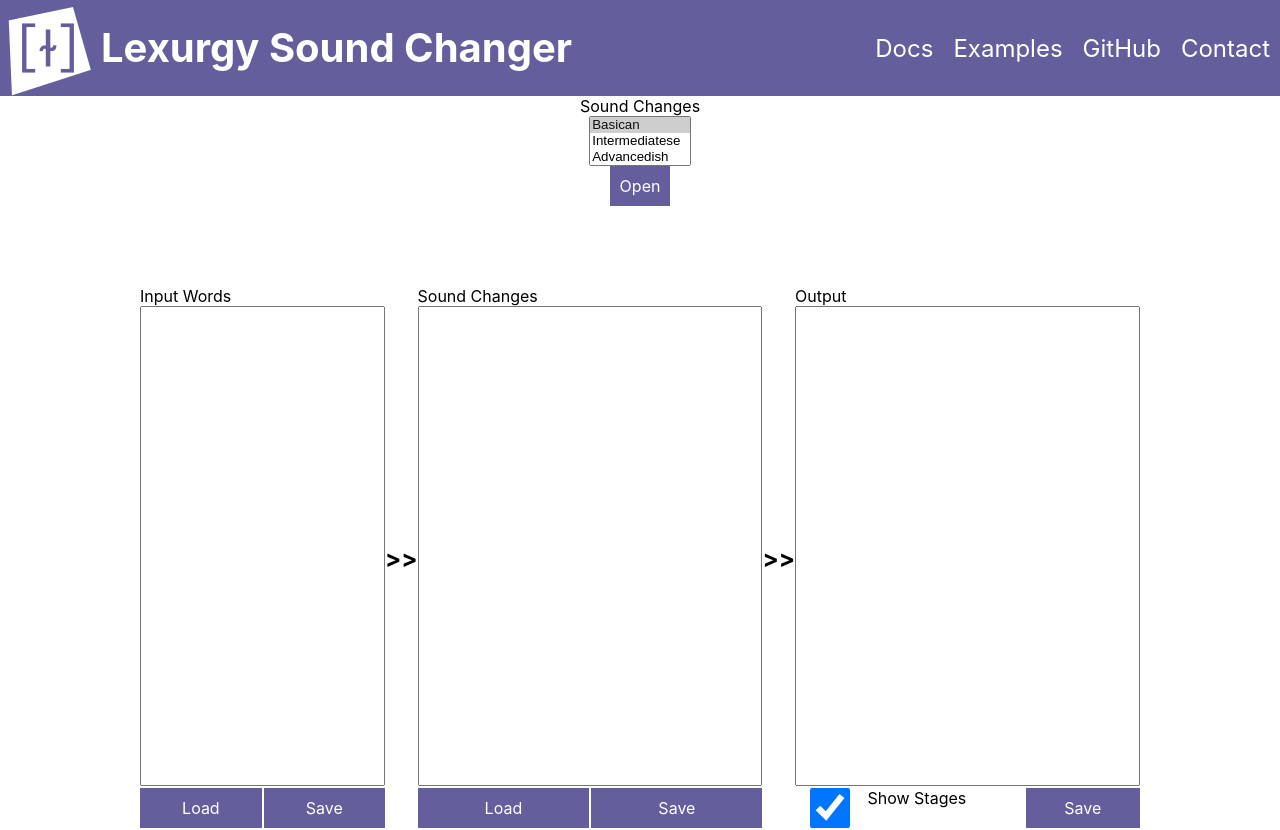
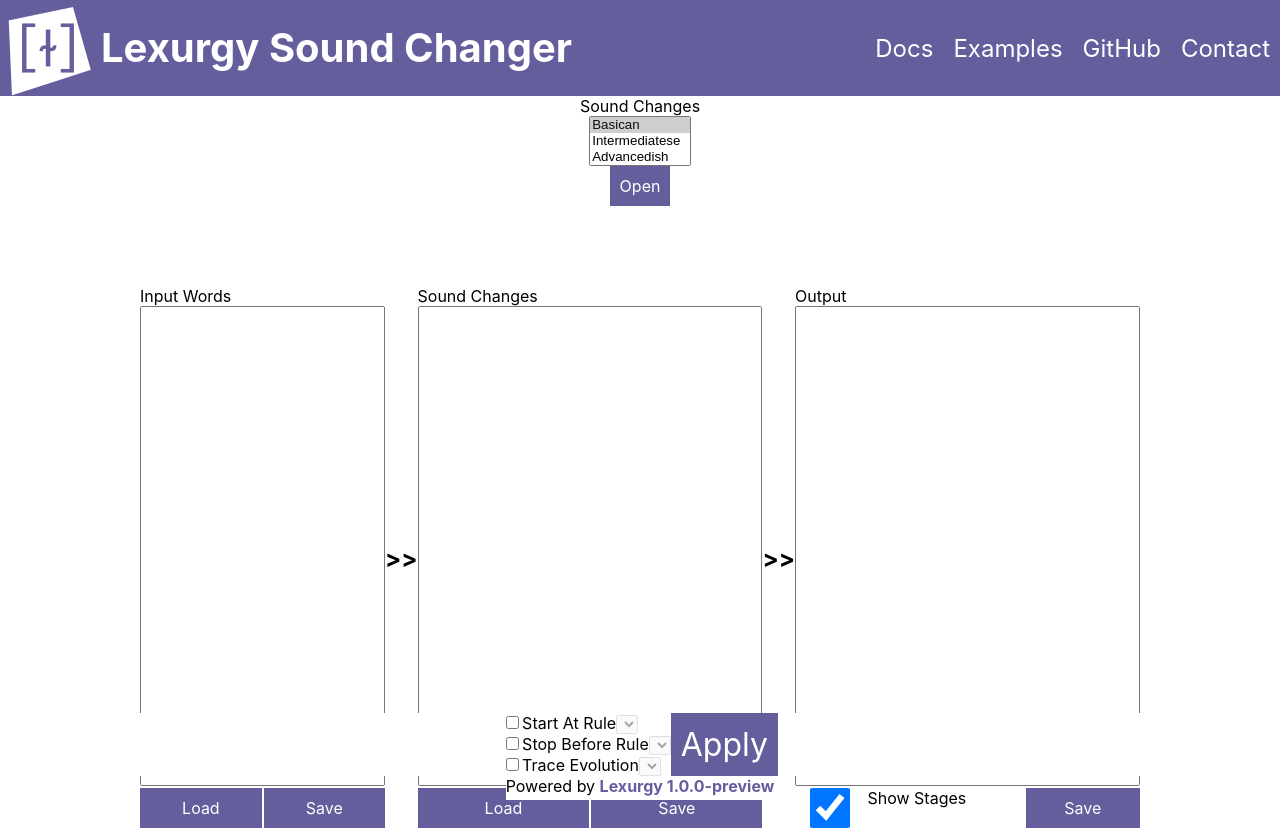
Before and after one commit to def-gthill/lexurgy-web, a Next.js app: page /examples/sc in a window 1280 px wide. Shown: the top 830 px of the page. Built offline with nearby package versions, Linux system fonts and the light colour scheme.

Commit message:
Add start at/stop before/trace

```diff
--- /dev/null
+++ b/components/checkdrop.js
@@ -0,0 +1,50 @@
+import React from "react"
+import styles from "../styles/Checkdrop.module.css"
+
+export default class Checkdrop extends React.Component {
+  constructor(props) {
+    super(props)
+    this.updateEnabled = this.updateEnabled.bind(this)
+    this.updateChosen = this.updateChosen.bind(this)
+  }
+
+  render() {
+    const options = this.props.options.map((option, index) => (
+      <option
+        key={index}
+        value={option}
+        selected={option === this.props.chosen}
+      >{option}</option>
+    ))
+    return (
+      <div className={styles.checkdrop}>
+        <input
+          id={this.props.id}
+          type="checkbox"
+          checked={this.props.enabled}
+          onChange={this.updateEnabled}
+        />
+        <label htmlFor={this.props.id}>{this.props.label}</label>
+        <select onChange={this.updateChosen} disabled={!this.props.enabled}>
+          {options}
+        </select>
+      </div>
+    )
+  }
+
+  updateEnabled(event) {
+    this.props.onChange(
+      this.props.id,
+      event.target.checked,
+      this.props.chosen,
+    )
+  }
+
+  updateChosen(event) {
+    this.props.onChange(
+      this.props.id,
+      this.props.enabled,
+      event.target.value,
+    )
+  }
+}
--- a/components/sc.js
+++ b/components/sc.js
@@ -3,6 +3,7 @@ import styles from "../styles/SC.module.css"
 import Editor from "../components/editor"
 import Arrow from "../components/arrow"
 import lexurgy from "../lib/lexurgy";
+import Checkdrop from "./checkdrop";
 
 // noinspection JSUnresolvedVariable
 const lex = lexurgy.com.meamoria.lexurgy
@@ -21,11 +22,23 @@ export default class SC extends React.Component {
       stages: null,
       error: null,
       outputArrows: true,
+      startAt: {
+        enabled: false,
+        chosen: null,
+      },
+      stopBefore: {
+        enabled: false,
+        chosen: null,
+      },
+      trace: {
+        enabled: false,
+        chosen: null,
+      },
     }
     this.updateEditorWith = this.updateEditorWith.bind(this)
-    this.output = this.output.bind(this)
     this.setOutputArrows = this.setOutputArrows.bind(this)
     this.runLexurgy = this.runLexurgy.bind(this)
+    this.updateCheckdrop = this.updateCheckdrop.bind(this)
   }
 
   render() {
@@ -68,8 +81,35 @@ export default class SC extends React.Component {
             <label htmlFor="showStages">Show Stages</label>
           </Editor>
         </div>
-
-        <button className="button big-button" onClick={this.runLexurgy}>Apply</button>
+        <div className={styles.controls}>
+          <div className={styles.runSettings}>
+            <Checkdrop
+              id="startAt"
+              label="Start At Rule"
+              options={this.ruleNames()}
+              enabled={this.state.startAt.enabled}
+              chosen={this.state.startAt.chosen}
+              onChange={this.updateCheckdrop}
+            />
+            <Checkdrop
+              id="stopBefore"
+              label="Stop Before Rule"
+              options={this.ruleNames()}
+              enabled={this.state.stopBefore.enabled}
+              chosen={this.state.stopBefore.chosen}
+              onChange={this.updateCheckdrop}
+            />
+            <Checkdrop
+              id="trace"
+              label="Trace Evolution"
+              options={this.inputWords()}
+              enabled={this.state.trace.enabled}
+              chosen={this.state.trace.chosen}
+              onChange={this.updateCheckdrop}
+            />
+          </div>
+          <button className="button big-button" onClick={this.runLexurgy}>Apply</button>
+        </div>
       </main>
     )
   }
@@ -84,7 +124,7 @@ export default class SC extends React.Component {
     } else if (!this.state.stages) {
       return ""
     } else if (this.state.outputArrows) {
-      const stages = [this.splitInput()].concat(this.state.stages)
+      const stages = [this.inputWords()].concat(this.state.stages)
       return lex.scMakeStageComparisons(stages).join("\n")
     } else {
       return this.state.stages.at(-1).join("\n")
@@ -96,7 +136,7 @@ export default class SC extends React.Component {
   }
 
   runLexurgy() {
-    const input = this.splitInput()
+    const input = this.inputWords()
     try {
       const soundChanger = lex.SoundChanger.Companion.fromLsc(this.state.changes)
       const stages = soundChanger.change(input).map((result) => result.words)
@@ -106,7 +146,29 @@ export default class SC extends React.Component {
     }
   }
 
-  splitInput() {
+  inputWords() {
     return this.state.input.split(/\r?\n/)
   }
+
+  ruleNames() {
+    const lines = this.state.changes.split(/\r?\n/).map(
+      (line) => line.trim()
+    )
+    const ruleNameLines = lines.filter((line) =>
+      line.endsWith(":") &&
+      !(startsWithAnyOf(
+        line.toLowerCase(),
+        ["syllables", "deromanizer", "romanizer", "then", "else"]
+      ))
+    )
+    return ruleNameLines.map((line) => line.slice(0, -1))
+  }
+
+  updateCheckdrop(id, enabled, chosen) {
+    this.setState({[id]: {enabled: enabled, chosen: chosen}})
+  }
 }
+
+function startsWithAnyOf(string, possibleStarts) {
+  return possibleStarts.some((start) => string.startsWith(start))
+}
--- a/styles/Frame.module.css
+++ b/styles/Frame.module.css
@@ -44,6 +44,13 @@
   color: white;
   background-color: #645E9D;
   padding: 10px;
+}
+
+.footer {
+  height: 1.5rem;
+  background-color: white;
+  position: fixed;
+  bottom: 0;
 }
 
 @media (max-width: 875px) {
--- a/styles/SC.module.css
+++ b/styles/SC.module.css
@@ -34,6 +34,15 @@
   flex: 1 0 200px;
 }
 
+.controls {
+  width: 100%;
+  background-color: white;
+  position: fixed;
+  bottom: 1.5rem;
+  display: flex;
+  justify-content: center;
+}
+
 @media (max-width: 700px) {
   .grid {
     flex-direction: column;
```
Also changed, not shown: styles/Checkdrop.module.css (added).
